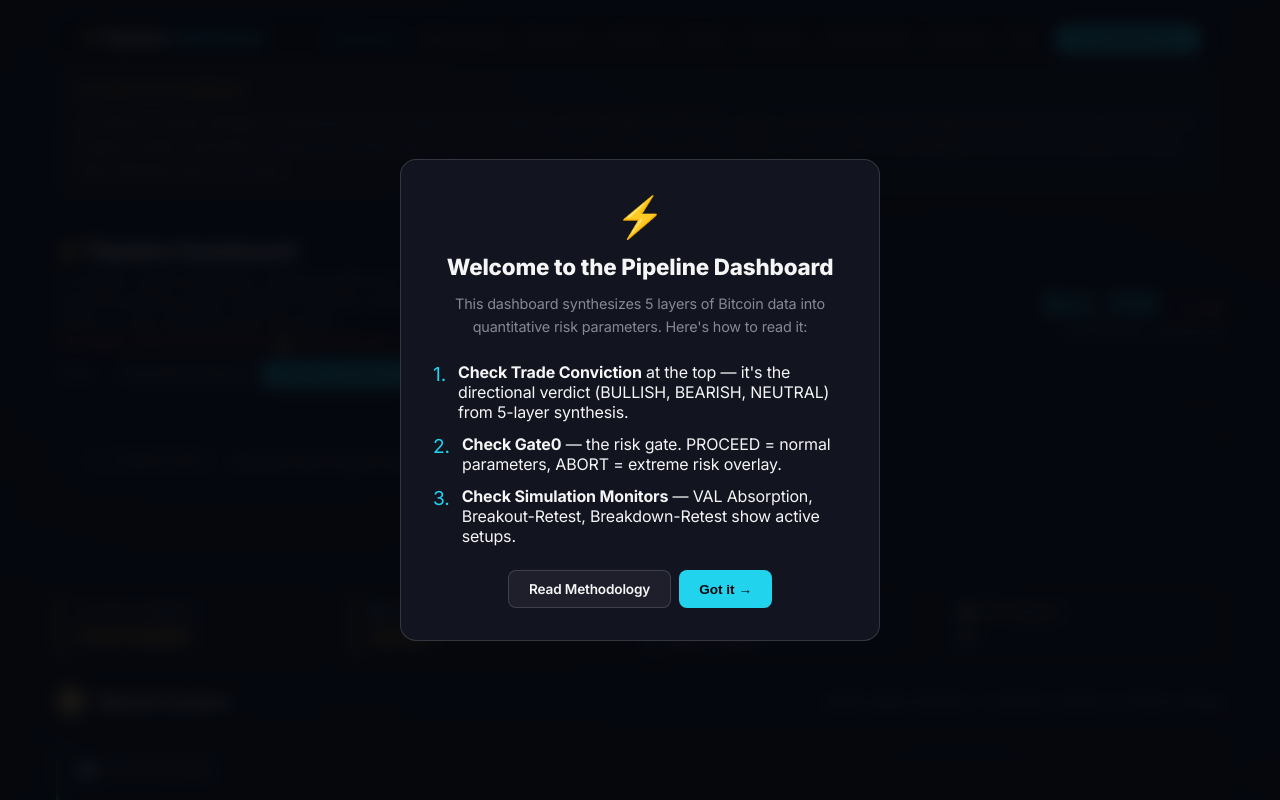
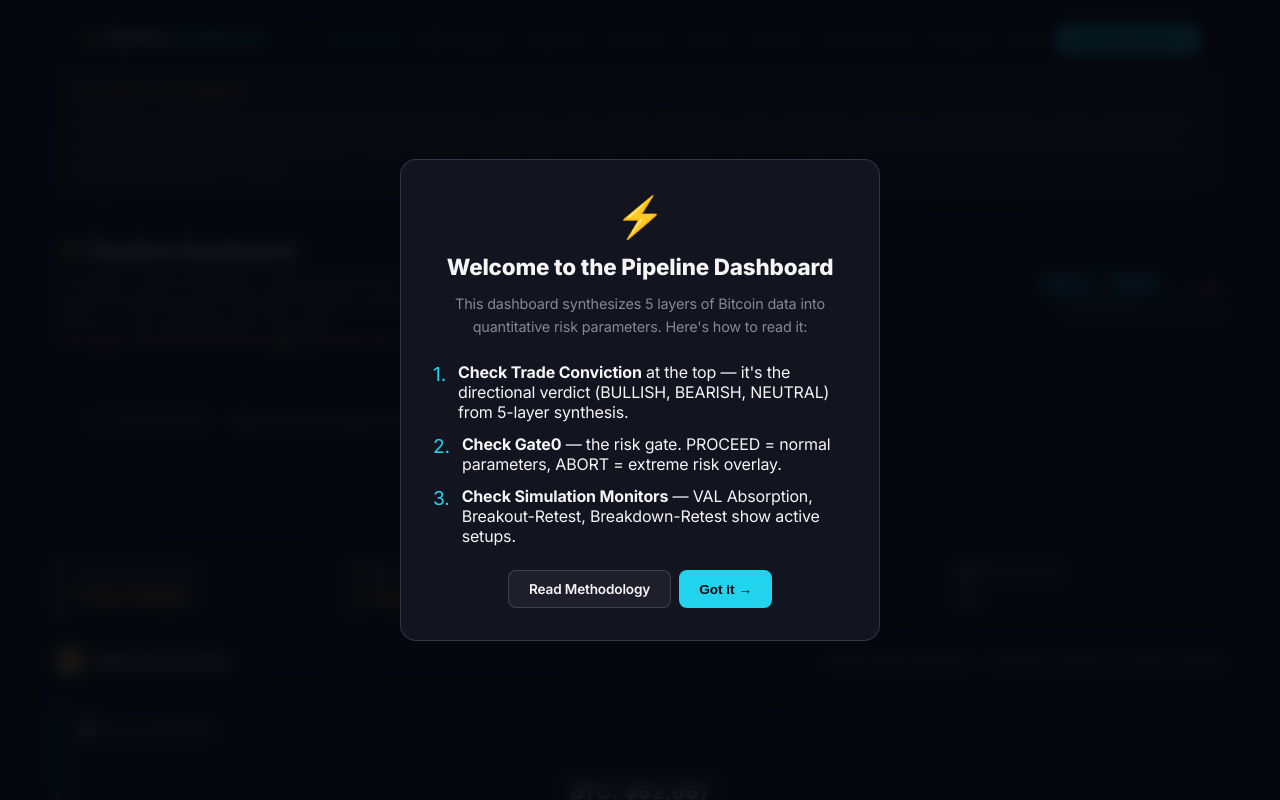
Before and after one commit to aikeluargalee-tech/pipeline-dashboard-v3, a plain HTML site: page dashboard/index.html in a window 1280 px wide. Shown: the top 800 px of the page. Drawn offline with Linux system fonts and the light colour scheme.

Commit message:
Remove view mode toggle — hardcode Trader (Advanced)
- Remove Beginner/Simple vs Trader/Advanced toggle UI
- Strip setDashboardMode, localStorage, translateVerdict/translateGateBadge
- All verdicts always show raw advanced labels (L0 PROCEED, etc.)
- Replace with simple initAdvancedMode()

```diff
--- a/dashboard/index.html
+++ b/dashboard/index.html
@@ -185,13 +185,6 @@
       Live Bitcoin market intelligence: Gate0 pass/fail entry conditions, macro regime analysis, structural support/resistance bands, liquidation heatmap clusters, derivatives positioning, and on-chain cycle metrics — auto-refreshed every 15 minutes.
     </p>
     <div class="meta" id="meta">Loading...</div>
-    <div class="mode-toggle-container">
-      <span class="mode-label">View:</span>
-      <div class="mode-switch">
-        <button class="mode-btn" id="btn-mode-simple" onclick="setDashboardMode('simple')">Beginner (Simple)</button>
-        <button class="mode-btn active" id="btn-mode-advanced" onclick="setDashboardMode('advanced')">Trader (Advanced)</button>
-      </div>
-    </div>
   </div>
   <div style="text-align:right">
     <span class="btc-price" id="btc-price">$62,558</span>
@@ -667,36 +660,12 @@
 // --- Beginner Mode State Management ---
 let currentMode = 'advanced';
 
-function setDashboardMode(mode) {
-  currentMode = mode;
-  const body = document.body;
-  const btnSimple = document.getElementById('btn-mode-simple');
-  const btnAdvanced = document.getElementById('btn-mode-advanced');
+function initAdvancedMode() {
+  document.body.classList.add('advanced-mode');
   const execSummary = document.getElementById('exec-summary-text');
-
-  if (mode === 'advanced') {
-    body.classList.remove('simple-mode');
-    body.classList.add('advanced-mode');
-    if (btnSimple) btnSimple.classList.remove('active');
-    if (btnAdvanced) btnAdvanced.classList.add('active');
-    if (execSummary) {
-      execSummary.textContent = "Live Bitcoin market intelligence dashboard. Tracks Gate0 entry conditions, macro regime shifts (DXY, yields, risk assets), structural support/resistance bands with liquidation magnet clusters, derivatives positioning (funding rates, open interest flow), on-chain cycle valuation (MVRV Z-score, SOPR, Puell Multiple), and technical analysis overlays. Data refreshed every 15 minutes.";
-    }
-  } else {
-    body.classList.remove('advanced-mode');
-    body.classList.add('simple-mode');
-    if (btnSimple) btnSimple.classList.add('active');
-    if (btnAdvanced) btnAdvanced.classList.remove('active');
-    if (execSummary) {
-      execSummary.textContent = "This live dashboard translates complex, institutional Bitcoin metrics into clear market conditions. We analyze global stock markets, systemic geopolitical risks, digital dollar stability, on-chain value scores, and futures trading activity to signal when conditions look stable, when risk is elevated, and when to step back and wait. Updated automatically every 15 minutes.";
-    }
-  }
-
-  // Save preference
-  localStorage.setItem('btc_dashboard_view_mode', mode);
-
-  // Re-run refresh to swap text descriptions
-  refresh();
+  if (execSummary) {
+    execSummary.textContent = "Live Bitcoin market intelligence dashboard. Tracks Gate0 entry conditions, macro regime shifts (DXY, yields, risk assets), structural support/resistance bands with liquidation magnet clusters, derivatives positioning (funding rates, open interest flow), on-chain cycle valuation (MVRV Z-score, SOPR, Puell Multiple), and technical analysis overlays. Data refreshed every 15 minutes.";
+  }
 }
 
 // Translate verdicts for beginners
@@ -747,9 +716,8 @@
     }
   });
 
-  // Set initial mode from localStorage or default to advanced
-  const savedMode = localStorage.getItem('btc_dashboard_view_mode') || 'advanced';
-  setDashboardMode(savedMode);
+  // Initialize advanced mode (hardcoded — no beginner toggle)
+  initAdvancedMode();
 }
 
 const DATA = '../data/';
@@ -1043,7 +1011,7 @@
 function renderStructural(d, v7, gate) {
   if (!d) return;
   const gateVerdict = gate?.verdict || 'UNKNOWN';
-  const transGateVerdict = currentMode === 'simple' ? translateGateBadge(gateVerdict) : `L0 ${gateVerdict}`;
+  const transGateVerdict = `L0 ${gateVerdict}`;
   const l0Badge = gateVerdict === 'PAUSE' || gateVerdict === 'ABORT'
     ? `<span style="display:inline-block;margin-top:6px;padding:3px 10px;border-radius:4px;background:rgba(239,68,68,0.15);border:1px solid rgba(239,68,68,0.4);color:var(--red);font-size:0.75em;font-weight:800;letter-spacing:0.5px">⛔ ${transGateVerdict} — Monitoring Only</span>`
     : gateVerdict === 'TIGHTENED'
@@ -1951,11 +1919,7 @@
   else if (verdictText.includes('BEAR') || verdictText.includes('DO NOT')) color = 'var(--red)';
   else if (verdictText.includes('STAND')) color = 'var(--orange)';
 
-  if (currentMode === 'simple') {
-    verdict.textContent = translateVerdict(verdictText);
-  } else {
-    verdict.textContent = verdictText;
-  }
+  verdict.textContent = verdictText;
   verdict.style.color = color;
 
   detail.textContent = s.detail || '';
@@ -1973,7 +1937,7 @@
     const layer = d[l.key];
     if (!layer) continue;
     const layerVer = layer.verdict || '—';
-    const translatedVer = currentMode === 'simple' ? translateVerdict(layerVer) : layerVer;
+    const translatedVer = layerVer;
     parts.push(`${esc(String(layer.emoji || ''))} ${esc(l.label)} <strong style="color:var(--text)">${esc(translatedVer)}</strong> ${esc(String(layer.detail || ''))}`);
   }
   layers.innerHTML = parts.join(' <span style="color:var(--muted);margin:0 6px">|</span> ');
```
